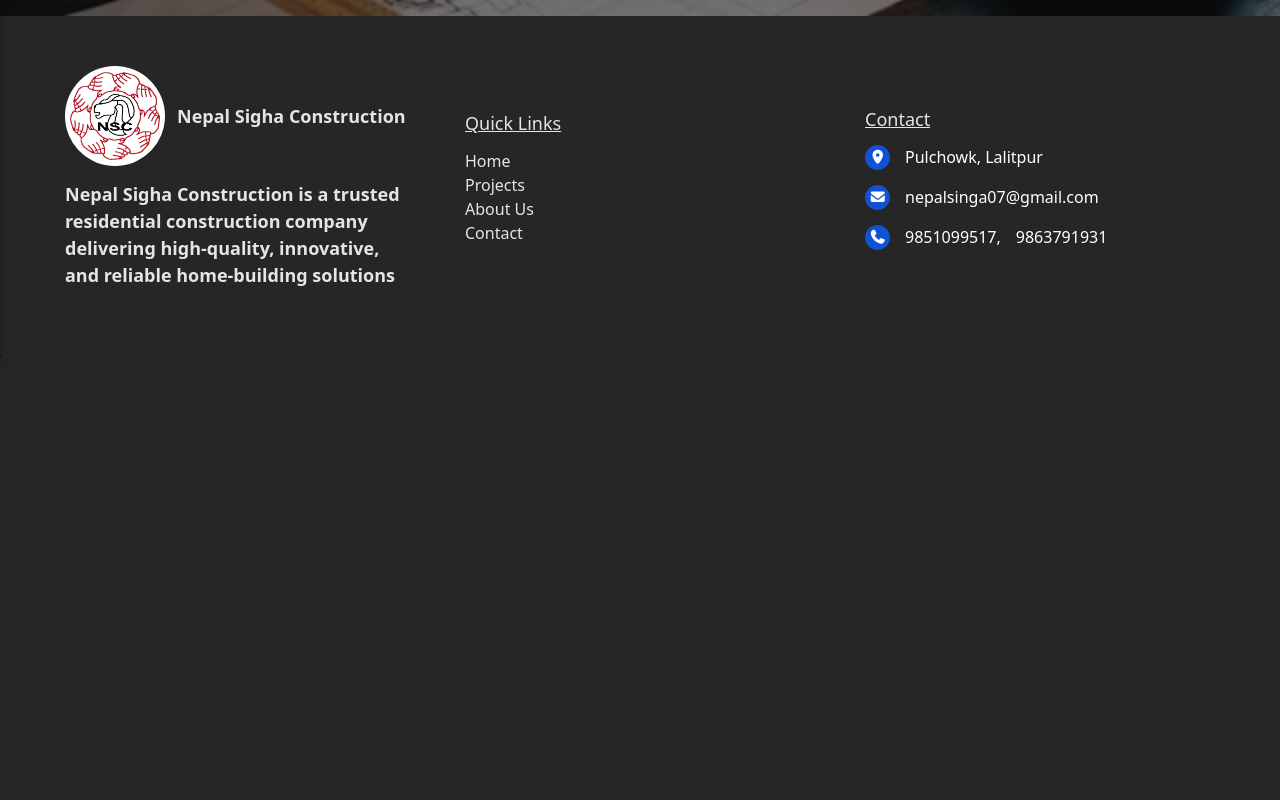
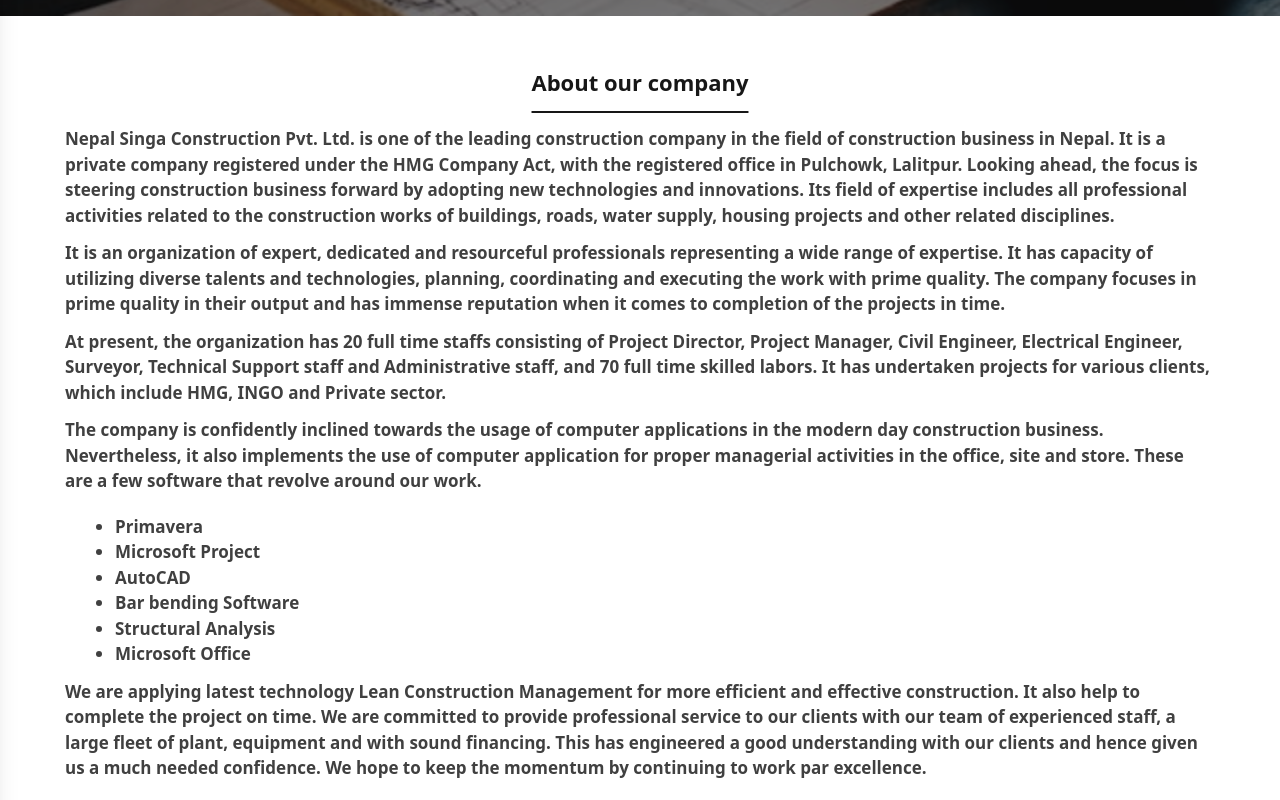
Before and after one commit to SanjeevMhn/nepal-singa-contruction, a Next.js app: page /about in a window 1280 px wide. Shown: the part 360-1160 px from the top of the page. Before the commit the page ends 800 px from the top, so only its background shows below. Built offline with nearby package versions, Linux system fonts and the light colour scheme.

Commit message:
[FIXED]: fixed contact us links

```diff
--- a/app/(components)/ContactUs.tsx
+++ b/app/(components)/ContactUs.tsx
@@ -8,7 +8,7 @@ const ContactUs = () => {
                 <p className="desc text-white text-[1.8rem] p-[0.5rem_1rem] rounded-xl border border-neutral-300 backdrop-blur-xs row-[2] col-[1]">Partner with Nepal Singa for reliable, high-quality construction in Location. Contact us today to get started!</p>
 
                 <div className="row-[3] col-[1] md:row-[1/span_3] md:col-[2] flex items-center md:justify-end">
-                    <Link href={"/"} className="bg-[var(--clr-primary)] text-white p-[1rem_2rem] text-[1.8rem] rounded-xl">Get in Touch</Link>
+                    <Link href={"/contact"} className="bg-[var(--clr-primary)] text-white p-[1rem_2rem] text-[1.8rem] rounded-xl">Get in Touch</Link>
                 </div>
             </div>
         </section>
--- a/app/(components)/Footer.tsx
+++ b/app/(components)/Footer.tsx
@@ -39,11 +39,11 @@ const Footer = () => {
             />
           </span>
           <span className="company-name text-[1.8rem] leading-8 font-bold ">
-            Nepal Sigha Construction
+            Nepal Singa Construction
           </span>
         </Link>
         <p className="info row-[2] col-[1] text-[1.8rem] font-semibold">
-          Nepal Sigha Construction is a trusted residential construction company
+          Nepal Singa Construction is a trusted residential construction company
           delivering high-quality, innovative, and reliable home-building
           solutions
         </p>
--- a/app/(components)/Navbar.tsx
+++ b/app/(components)/Navbar.tsx
@@ -73,7 +73,7 @@ const Navbar = () => {
             <img src={logo.src} alt="" className="w-full h-full object-contain" />
           </span>
           <span className="company-name text-[1.8rem] leading-8 font-bold text-neutral-900">
-           Nepal Sigha Construction
+           Nepal Singa Construction
           </span>
         </Link>
         <button type="button" className="btn cursor-pointer md:hidden" onClick={() => toggleSidenav(true)}>
--- a/app/(components)/Projects.tsx
+++ b/app/(components)/Projects.tsx
@@ -28,7 +28,7 @@ const Projects = () => {
           <h2 className="header-text text-[2.4rem] md:text-[3.2rem] font-bold">
             Featured Projects
           </h2>
-          <Link href={'/'} className="text-[var(--clr-primary)] text-[1.8rem] flex items-center underline font-semibold">View All</Link>
+          <Link href={'/projects'} className="text-[var(--clr-primary)] text-[1.8rem] flex items-center underline font-semibold">View All</Link>
         </header>
         <ul className="featured-project-list grid grid-cols-[repeat(auto-fill,minmax(min(30rem,100%),1fr))] gap-[2.5rem]">
             {projectList.map(project => (
@@ -40,7 +40,7 @@ const Projects = () => {
                 </li>
             ))}
         </ul>
-        <Link href={'/'} className="bg-[var(--clr-primary)] text-white rounded-xl text-[1.6rem] inline-flex mx-auto p-[1rem_2rem]">View More</Link>
+        <Link href={'/projects'} className="bg-[var(--clr-primary)] text-white rounded-xl text-[1.6rem] inline-flex mx-auto p-[1rem_2rem]">View More</Link>
       </div>
     </div>
   );
--- a/app/about/page.tsx
+++ b/app/about/page.tsx
@@ -1,17 +1,116 @@
 import Link from "next/link";
+import ContactUs from "../(components)/ContactUs";
 
 const AboutPage = () => {
   return (
     <section className="about-page bg-white">
       <header className="project-hero py-[8.5rem]">
         <div className="wrapper">
-          <h2 className="text-[4.8rem] font-bold text-white text-center">About Us</h2>
+          <h2 className="text-[4.8rem] font-bold text-white text-center">
+            About Us
+          </h2>
           <div className="breadcrumb text-center text-white text-[2rem]">
             <Link href={"/"}>Home /</Link>
             <Link href={"/about"}> About Us</Link>
           </div>
         </div>
       </header>
+      <div className="wrapper py-[5rem]">
+        {/* <article className="background mb-[2rem]">
+          <h2 className="text-[2.2rem] font-bold mb-[1.5rem]">Background</h2>
+          <p className="text-[1.7rem] font-semibold text-neutral-700">
+            The development of any country depends upon the development of
+            infrastructures. Construction industry, in view of its direct and
+            indirect contributions to the GDP and employment has a major role in
+            overall social and economic development. It produces not only
+            infrastructures required for transportation, communication, water
+            supply, power etc., but also buildings and other structures that
+            shelter economic and social activities. Nepal has a long history in
+            the field of Construction / Architectural work which dates back to
+            hundreds of years. Our construction quality and workmanship were
+            appreciated and recognized worldwide and in this connection it is
+            worthwhile to mention the name of our famous architect Araniko. But
+            in the past few decades, construction industry is growing and making
+            significant strides. However despite the increase in the number of
+            construction companies, the technological base is still very weak.
+            The quality and timely construction of the infrastructure could not
+            be achieved due to incompetent working style. There is a need to
+            modernize the construction industry and its management to cut down
+            cost and time, to improve the quality and aesthetics and to bring
+            all round productivity enhancement. We have therefore, decided to
+            come up in this prestigious field in order to bring about massive
+            changes in the present working environment. Our objective is to
+            prove ourselves as one of the best construction companies in Nepal.
+            We are therefore, committed to stringent quality control confirming
+            to international standard and our motto is to satisfy our valuable
+            client and maintain the tradition of excellence through the
+            involvement of experienced personnel and high tech construction
+            equipment. We are committed to expand and remain in this field
+            forever by providing quality and time bound services to our valuable
+            client by providing complete satisfaction.
+          </p>
+        </article> */}
+
+        <article className="introduction">
+          <h2 className="text-[2.2rem] font-bold mb-[1.5rem] pb-[1.2rem] underline underline-offset-[2rem] text-center mx-auto">
+            About our company
+          </h2>
+          <p className="text-[1.7rem] font-semibold text-neutral-700 pb-[1.2rem]">
+            Nepal Singa Construction Pvt. Ltd. is one of the leading
+            construction company in the field of construction business in Nepal.
+            It is a private company registered under the HMG Company Act, with
+            the registered office in Pulchowk, Lalitpur. Looking ahead, the
+            focus is steering construction business forward by adopting new
+            technologies and innovations. Its field of expertise includes all
+            professional activities related to the construction works of
+            buildings, roads, water supply, housing projects and other related
+            disciplines.{" "}
+          </p>
+          <p className="text-[1.7rem] font-semibold text-neutral-700 pb-[1.2rem]">
+            It is an organization of expert, dedicated and resourceful
+            professionals representing a wide range of expertise. It has
+            capacity of utilizing diverse talents and technologies, planning,
+            coordinating and executing the work with prime quality. The company
+            focuses in prime quality in their output and has immense reputation
+            when it comes to completion of the projects in time.
+          </p>
+          <p className="text-[1.7rem] font-semibold text-neutral-700 pb-[1.2rem]">
+            At present, the organization has 20 full time staffs consisting of
+            Project Director, Project Manager, Civil Engineer, Electrical
+            Engineer, Surveyor, Technical Support staff and Administrative
+            staff, and 70 full time skilled labors. It has undertaken projects
+            for various clients, which include HMG, INGO and Private sector.{" "}
+          </p>
+
+          <p className="text-[1.7rem] font-semibold text-neutral-700 pb-[1.2rem]">
+            The company is confidently inclined towards the usage of computer
+            applications in the modern day construction business. Nevertheless,
+            it also implements the use of computer application for proper
+            managerial activities in the office, site and store. These are a few
+            software that revolve around our work.
+            <ul className="list list-disc pl-[5rem] pt-[2rem]">
+              <li>Primavera </li>
+              <li>Microsoft Project</li>
+              <li>AutoCAD</li>
+              <li>Bar bending Software</li>
+              <li>Structural Analysis</li>
+              <li>Microsoft Office</li>
+            </ul>
+          </p>
+
+          <p className="text-[1.7rem] font-semibold text-neutral-700  pb-[1.2rem]">
+            We are applying latest technology Lean Construction Management for
+            more efficient and effective construction. It also help to complete
+            the project on time. We are committed to provide professional
+            service to our clients with our team of experienced staff, a large
+            fleet of plant, equipment and with sound financing. This has
+            engineered a good understanding with our clients and hence given us
+            a much needed confidence. We hope to keep the momentum by continuing
+            to work par excellence.
+          </p>
+        </article>
+      </div>
+      <ContactUs />
     </section>
   );
 };
--- a/app/contact/page.tsx
+++ b/app/contact/page.tsx
@@ -35,7 +35,7 @@ const ContactPage = () => {
                 you shortly.
               </p>
               <p className="text-[1.4rem] md:text-[1.6rem] p-[1.2rem] border-2 border-amber-500 bg-amber-200 text-amber-700 rounded-xl">
-                Note:
+                *Note:
                 All the fields below are required
               </p>
             </div>
--- a/app/styles/form.css
+++ b/app/styles/form.css
@@ -29,15 +29,17 @@
         left: 1.2rem;
         font-size: 1.8rem;
         transition: all 200ms ease-in;
+        color: #696969;
       }
 
-      &:has(.form-control:not(:placeholder-shown), .form-control:focus){
-        .form-label{
+      &:has(.form-control:not(:placeholder-shown), .form-control:focus) {
+        .form-label {
           top: -1rem;
           left: 1rem;
           font-size: 1.2rem;
           padding: 0 0.5rem;
           background-color: #fff;
+          color: #000;
         }
       }
     }
```
